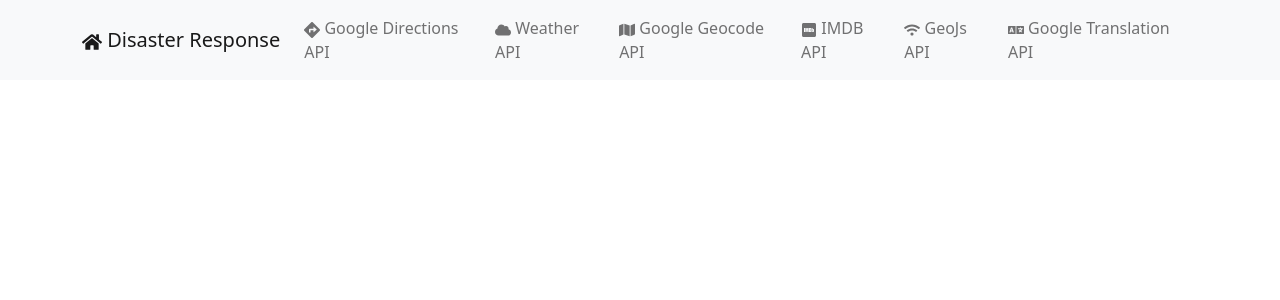
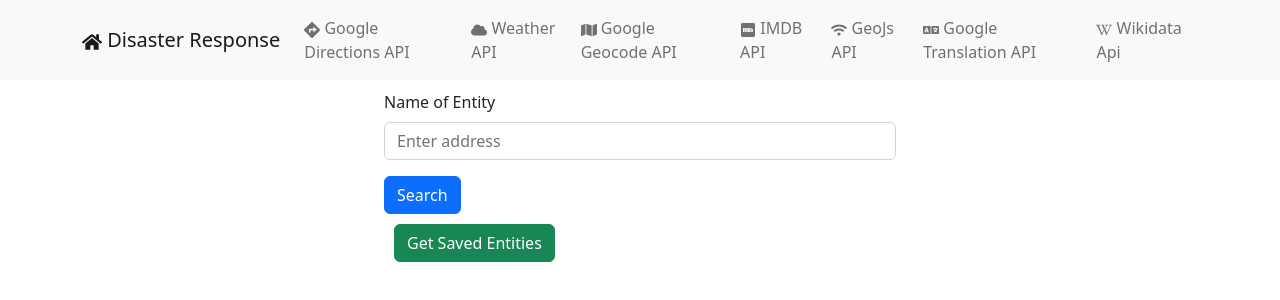
Before and after one commit to bounswe/bounswe2023group1, a React (Create React App) app in the folder practice-app/frontend/disasterresponse/: page /wikidataPage in a window 1280 px wide. Shown: the top 300 px of the page. Built offline with nearby package versions, Linux system fonts and the light colour scheme.

Commit message:
add frontend change api interface to suit frontend

```diff
--- a/practice-app/frontend/disasterresponse/src/App.js
+++ b/practice-app/frontend/disasterresponse/src/App.js
@@ -1,13 +1,14 @@
 import React from 'react';
 import { BrowserRouter as Router, Routes, Route } from "react-router-dom";
 import { Navbar, Container, Nav } from 'react-bootstrap';
-import { FaHome, FaMap, FaDirections, FaCloud, FaImdb, FaWifi, FaLanguage} from 'react-icons/fa';
+import {FaHome, FaMap, FaDirections, FaCloud, FaImdb, FaWifi, FaLanguage, FaWikipediaW} from 'react-icons/fa';
 import DirectionsPage from "./pages/DirectionsApi/DirectionsPage";
 import WeatherApiPage from './pages/WeatherApi/WeatherPage';
 import GoogleGeocodePage from './pages/GoogleGeocodeApi/GoogleGeocodePage';
 import ImdbPage from './pages/ImdbApi/ImdbPage';
 import GeoJsPage from './pages/GeoJsApi/GeoJsPage';
 import GoogleTranslationPage from './pages/TranslationApi/GoogleTranslationPage';
+import WikidataPage from "./pages/WikidataApi/WikidataPage";
 
 const navLinks = [
     { path: '/googleDirectionsPage', label: ' Google Directions API', component: DirectionsPage, icon: <FaDirections /> },
@@ -16,6 +17,7 @@ const navLinks = [
     { path: '/ImdbPage', label: ' IMDB API', component: ImdbPage, icon: <FaImdb /> },
     { path: '/geoJsPage', label: ' GeoJs API', component: GeoJsPage, icon: <FaWifi /> },
     { path: '/googleTranslationPage', label: ' Google Translation API', component: GoogleTranslationPage, icon: <FaLanguage /> },
+    { path: '/wikidataPage', label: ' Wikidata Api', component: WikidataPage, icon: <FaWikipediaW /> },
     // add the rest of APIs
 ];
 
--- /dev/null
+++ b/practice-app/frontend/disasterresponse/src/pages/WikidataApi/WikidataPage.css
@@ -0,0 +1,13 @@
+.directionsDiv {
+    margin-top: 20px;
+}
+
+.formDiv {
+    width: 40vw;
+    margin: 10px auto;
+}
+
+.directionsDiv {
+    width: 40vw;
+    margin: 10px auto;
+}
--- /dev/null
+++ b/practice-app/frontend/disasterresponse/src/pages/WikidataApi/WikidataPage.jsx
@@ -0,0 +1,78 @@
+import React, {useState} from 'react'
+import axios from 'axios';
+import './WikidataPage.css';
+import {Button, Form} from 'react-bootstrap';
+
+export default function WikidataPage() {
+
+    //Directions
+
+    const [query, setQuery] = useState("");
+    const [searchEntity, setSearchEntity] = useState({id: "", name: ""});
+
+    const [searchEntityCategories, setSearchEntityCategories] = useState([]);
+
+    const [savedEntities, setSavedEntities] = useState([]);
+
+    const findEntity = () => {
+        axios.get(`/api/category/findEntity?query=${query}`)
+            .then((res) => res.data)
+            .then(data => setSearchEntity(data))
+            .catch(e => console.log(e))
+    }
+
+    const getCategories = () => {
+        axios.get(`/api/category/getCategoriesOf?id=${searchEntity.id}`)
+            .then((res) => res.data)
+            .then(data => setSearchEntityCategories(data))
+            .catch(e => console.log(e))
+    }
+
+    const getSavedEntities = () => {
+        axios.get(`/api/category/getEntities`)
+            .then((res) => res.data)
+            .then(data => setSavedEntities(data))
+            .catch(e => console.log(e))
+    }
+
+    const saveEntity = () => {
+        axios.post(`/api/category/saveEntity?id=${searchEntity.id}`)
+            .then((res) => res.data)
+            .then(data => setSavedEntities(data))
+            .catch(e => console.log(e))
+    }
+
+
+    return (<div className='directionsDiv'>
+        <Form className="formDiv">
+            <Form.Group className="mb-3" controlId="from">
+                <Form.Label>Name of Entity</Form.Label>
+                <Form.Control type="text" placeholder="Enter address" onChange={(e) => setQuery(e.target.value)}/>
+            </Form.Group>
+
+            <Button variant="primary" onClick={findEntity}>
+                Search
+            </Button>
+
+            {searchEntity.id && <>
+                <br/>
+                {searchEntity.id}: {searchEntity.name} <br/>
+                <Button variant="success" onClick={getCategories} style={{marginLeft: "10px"}}>
+                    Find Categories
+                </Button>
+                <Button variant="success" onClick={saveEntity} style={{marginLeft: "10px"}}>
+                    Save Entity
+                </Button>
+            </>}
+        </Form>
+        {searchEntityCategories && <div className='directionsDiv'>
+            {searchEntityCategories.map(cat => cat.name).join(", ")}
+        </div>}
+        <Button variant="success" onClick={getSavedEntities} style={{marginLeft: "10px"}}>
+            Get Saved Entities
+        </Button>
+        <div className='directionsDiv'>
+            {savedEntities && savedEntities.map(e => <>{e.id}: {e.name} <br/></>)}
+        </div>
+    </div>)
+}
```
Also changed, not shown: 2 other files (tests, documents, lock files or other folders).
